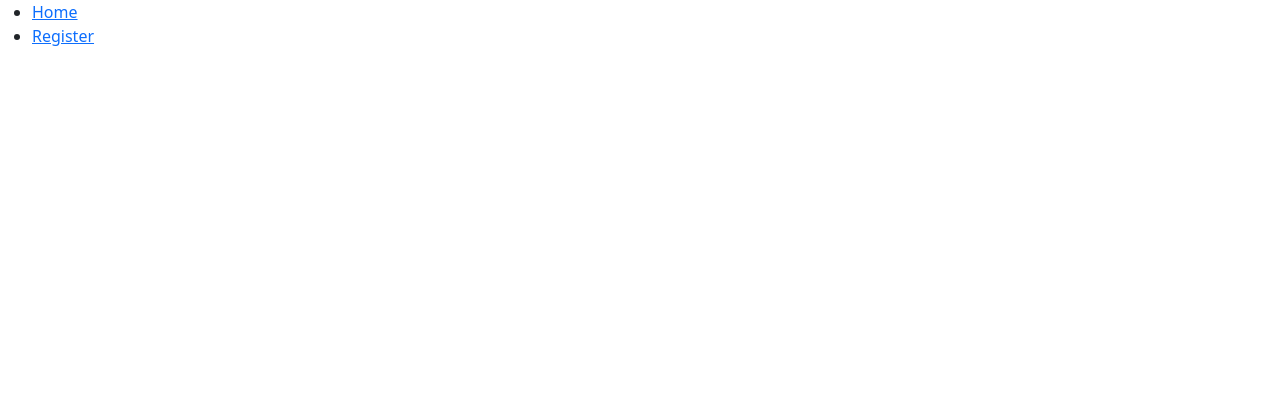
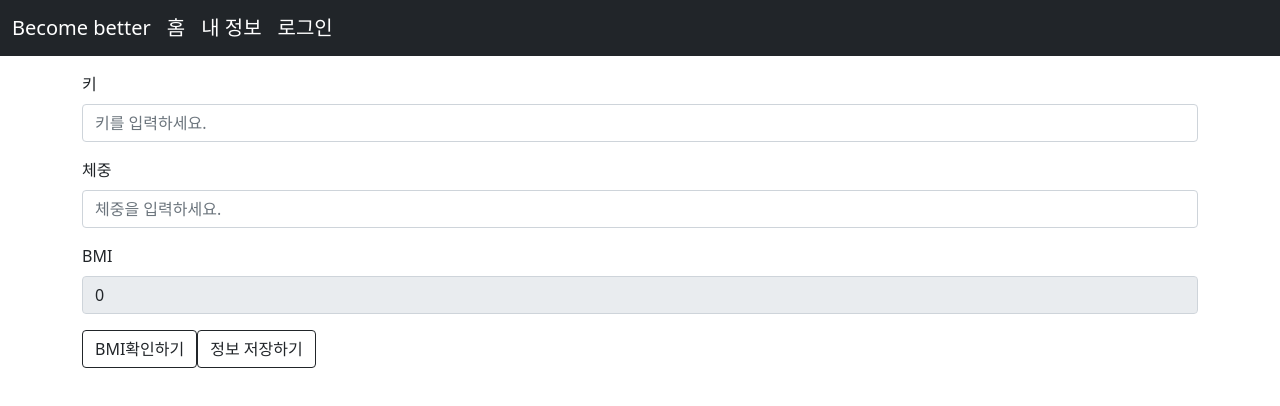
Before and after one commit to sosow0212/become_better, a React (Create React App) app in the folder src/main/reactfront/: page / in a window 1280 px wide. Shown: the top 406 px of the page. Built offline with nearby package versions, Linux system fonts and the light colour scheme.

Commit message:
feat: 컴포넌트 생성

```diff
--- a/src/main/reactfront/src/App.js
+++ b/src/main/reactfront/src/App.js
@@ -1,19 +1,27 @@
 import React from 'react';
 import {Routes, Route} from "react-router-dom";
-import Home from './pages/Home';
 import Register from './pages/Register';
-import Header from './components/Header';
+import Main from './pages/Main'
+import Info from './pages/Info';
+import Nav from './components/Nav';
+import { Container } from 'react-bootstrap';
 
 
 
 
 function App() {
   return (
-    <Routes>
-      <Route path="/" element={<Header/>} />
-        <Route path="/home" element={<Home/>} />
-        <Route path="/register" element={<Register/>}/>
-    </Routes>
+    <div>
+      <Nav/>
+      <Container>
+        <Routes>
+          <Route path="/" element={<Main/>}/>
+          <Route path="/info" element={<Info/>}/>
+          <Route path="/register" element={<Register/>}/>
+        </Routes>
+      </Container>
+    </div>
+
   );
 }
 
--- a/src/main/reactfront/src/components/Header.js
+++ /dev/null
@@ -1,22 +0,0 @@
-import React from 'react'
-import { Link, Outlet } from 'react-router-dom'
-
-
-const Header = () => {
-  return (
-    <div>
-      <ul>
-        <li>
-          <Link to="/home">Home</Link>
-        </li>
-        <li>
-          <Link to="/register">Register</Link>
-        </li>
-      </ul>
-
-      <Outlet/>
-    </div>
-  )
-}
-
-export default Header
--- /dev/null
+++ b/src/main/reactfront/src/components/Nav.js
@@ -0,0 +1,40 @@
+import React from 'react';
+import {
+  Button,
+  Container,
+  Form,
+  FormControl,
+  Nav,
+  Navbar,
+} from 'react-bootstrap';
+import { Link } from 'react-router-dom';
+
+const Header = () => {
+  return (
+    <Navbar bg="dark" variant="dark" expand="lg">
+      <Container fluid>
+        <Navbar.Brand href="/">Become better</Navbar.Brand>
+        <Navbar.Toggle aria-controls="navbarScroll" />
+        <Navbar.Collapse id="navbarScroll">
+          <Nav
+            className="me-auto my-2 my-lg-0"
+            style={{ maxHeight: '100px' }}
+            navbarScroll
+          >
+            <Link to="/" className="navbar-brand">
+              홈
+            </Link>
+            <Link to="/info" className="navbar-brand">
+              내 정보
+            </Link>
+            <Link to="/register" className="navbar-brand">
+              로그인
+            </Link>
+          </Nav>
+        </Navbar.Collapse>
+      </Container>
+    </Navbar>
+  );
+};
+
+export default Header;
--- a/src/main/reactfront/src/pages/Home.js
+++ /dev/null
@@ -1,9 +0,0 @@
-import React from 'react'
-
-const Home = () => {
-  return (
-    <div>Home</div>
-  )
-}
-
-export default Home
--- /dev/null
+++ b/src/main/reactfront/src/pages/Info.js
@@ -0,0 +1,52 @@
+import React, { useState } from 'react'
+import { Form, Button } from 'react-bootstrap'
+
+const Info = () => {
+
+  const [height, setHeight] = useState(0);
+  const [weight, setWeight] = useState(0);
+  const [bmi, setBmi] = useState(0);
+
+  const heightHandler = (e) => {
+    setHeight(e.target.value)
+  }
+
+  const weightHandler = (e) => {
+    setWeight(e.target.value)
+  }
+
+  const submitHandler = (e) => {
+    e.preventDefault();
+    console.log(height, weight)
+
+    setBmi(weight / (height/100) ** 2)
+    console.log(bmi)
+
+
+  }
+
+  const bmiCal = () => {
+    console.log(bmi)
+  }
+
+  return (
+    <div>
+      <Form className='mt-3' onSubmit={submitHandler}>
+        <Form.Label>키</Form.Label>
+        <Form.Control type="text" placeholder="키를 입력하세요." onChange={heightHandler}/>
+
+        <Form.Label className='mt-3'>체중</Form.Label>
+        <Form.Control type="text" placeholder="체중을 입력하세요." name='weight' id='weight' onChange={weightHandler}/>
+
+        <Form.Label className='mt-3'>BMI</Form.Label>
+        <Form.Control type="text" value={bmi} name='bmi' id='bmi' readOnly/>
+        <Button variant="outline-dark" type='submit' className='mt-3'>BMI확인하기</Button>
+        <Button variant="outline-dark" type='submit' className='mt-3'>정보 저장하기</Button>
+      </Form>
+    </div>
+
+
+  )
+}
+
+export default Info
--- /dev/null
+++ b/src/main/reactfront/src/pages/Main.js
@@ -0,0 +1,52 @@
+import React, { useState } from 'react'
+import { Form, Button } from 'react-bootstrap'
+
+const Main = () => {
+
+  const [height, setHeight] = useState(0);
+  const [weight, setWeight] = useState(0);
+  const [bmi, setBmi] = useState(0);
+
+  const heightHandler = (e) => {
+    setHeight(e.target.value)
+  }
+
+  const weightHandler = (e) => {
+    setWeight(e.target.value)
+  }
+
+  const submitHandler = (e) => {
+    e.preventDefault();
+    console.log(height, weight)
+
+    setBmi(weight / (height/100) ** 2)
+    console.log(bmi)
+
+
+  }
+
+  const bmiCal = () => {
+    console.log(bmi)
+  }
+
+  return (
+    <div>
+      <Form className='mt-3' onSubmit={submitHandler}>
+        <Form.Label>키</Form.Label>
+        <Form.Control type="text" placeholder="키를 입력하세요." onChange={heightHandler}/>
+
+        <Form.Label className='mt-3'>체중</Form.Label>
+        <Form.Control type="text" placeholder="체중을 입력하세요." name='weight' id='weight' onChange={weightHandler}/>
+
+        <Form.Label className='mt-3'>BMI</Form.Label>
+        <Form.Control type="text" value={bmi} name='bmi' id='bmi' readOnly/>
+        <Button variant="outline-dark" type='submit' className='mt-3'>BMI확인하기</Button>
+        <Button variant="outline-dark" type='submit' className='mt-3'>정보 저장하기</Button>
+      </Form>
+    </div>
+
+
+  )
+}
+
+export default Main
--- a/src/main/reactfront/src/pages/Register.js
+++ b/src/main/reactfront/src/pages/Register.js
@@ -20,7 +20,12 @@ const Register = () => {
 
 
   return (
-    <div>{data.data}</div>
+    <div>
+      {data.data}
+      <button class="btn btn-primary" type="submit">Button</button>
+    </div>
+
+
   )
 }
 export default Register
```
